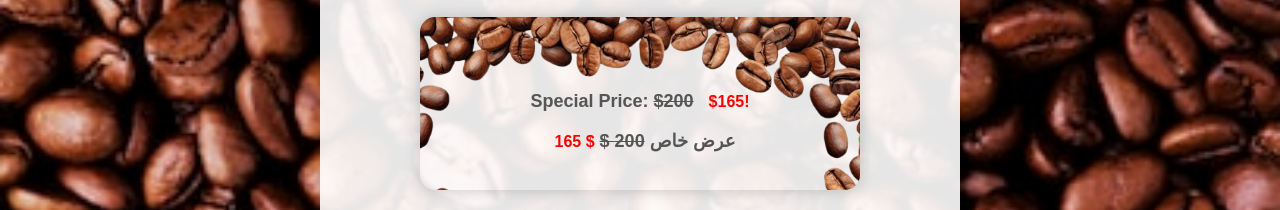
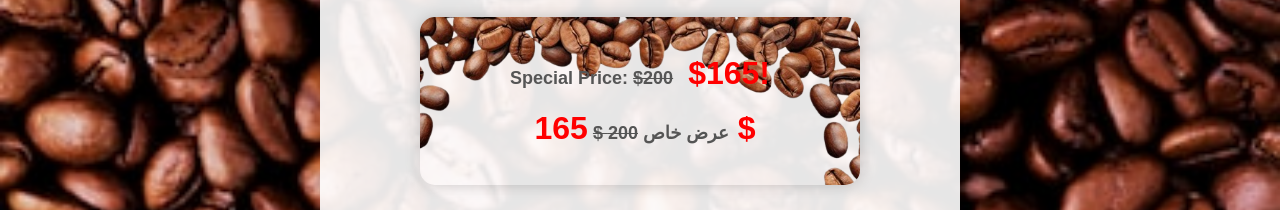
Before and after one commit to sadekzz56/product-page, a plain HTML site: page prod1.html in a window 1280 px wide. Shown: the part 719-929 px from the top of the page. Drawn offline with Linux system fonts and the light colour scheme.

Commit message:
Update prod1.html

```diff
--- a/prod1.html
+++ b/prod1.html
@@ -8,7 +8,7 @@
         body {
             font-family: Arial, sans-serif;
             margin: 0;
-			color : #985b40;
+            color: #985b40;
             padding: 0;
             background-image: url('bgcof.jpg'); /* Add your background image here */
             background-size: cover; /* Ensure the image covers the entire background */
@@ -57,14 +57,14 @@
             max-width: 400px;
         }
         .special-price {
-            font-size: 25px;
+            font-size: 28px;
             color: red;
             text-align: center;
             font-weight: bold;
             animation: blink 1s infinite; /* Add blinking effect */
         }
         .discounted-price {
-    font-size: 1rem;
+            font-size: 2rem;
             color: red; /* Highlight the discounted price in red */
             font-weight: bold;
             margin-left: 10px;
@@ -107,25 +107,19 @@
         <!-- Product Image Section -->
         <img src="coffe.png" alt="Product Image" class="product-image">
 
-        <h1>COFFEE ESPRESSO-GTEM 15B </h1>
+        <h1>COFFEE ESPRESSO-GTEM 15B</h1>
         <div class="product-details">
             <p>ماكينة صنع القهوة الاسبريسو والكابتشينو، ماكينة صنع القهوة القابلة للبرمجة</p>
-             <!-- Centered Price Section -->
 
             <!-- Centered Price Section with Coffee Bean Frame -->
             <div class="price-frame-wrapper">
                 <div class="price-frame">
-				<br>
-				<br>
                     <p class="special-price">Special Price: <del>$200</del> <span class="discounted-price">$165!</span></p>
-<p class="special-price">عرض خاص <del>200 $</del> <span class="discounted-price">$ 165</span> </p>
-
-
+                    <p class="special-price">عرض خاص <del>200 $</del> <span class="discounted-price">165 $</span></p>
                 </div>
             </div>
         </div>
         <p class="special-price">التوصيل مجاني الى جميع المناطق اللبنانية</p>
-  <!-- Blinking special price -->
 
         <!-- Order Form Section -->
         <form id="productForm">
@@ -139,6 +133,8 @@
             <input type="text" id="phone" name="phone" required>
 
             <button type="button" onclick="sendToWhatsApp()">Buy Now</button>
+        </form>
+
         <div class="product-specs">
             <h2>مواصفات المنتج:</h2>
             <ul>
@@ -166,7 +162,6 @@
                 <li>مصنوع في الصين</li>
             </ul>
         </div>
-        </form>
     </div>
 
     <script>
@@ -175,13 +170,12 @@
             const address = document.getElementById('address').value;
             const phone = document.getElementById('phone').value;
 
-            const message = New Order\n\nName: ${name}\nAddress: ${address}\nPhone Number: ${phone};
+            const message = `New Order\n\nName: ${name}\nAddress: ${address}\nPhone Number: ${phone}`;
             const whatsappNumber = '96176878451'; // Replace with your WhatsApp number
-            const whatsappUrl = https://wa.me/${whatsappNumber}?text=${encodeURIComponent(message)};
+            const whatsappUrl = `https://wa.me/${whatsappNumber}?text=${encodeURIComponent(message)}`;
 
             window.location.href = whatsappUrl;
         }
     </script>
-
 </body>
 </html>
```
Lines whose indentation alone changed are shown as unchanged.
